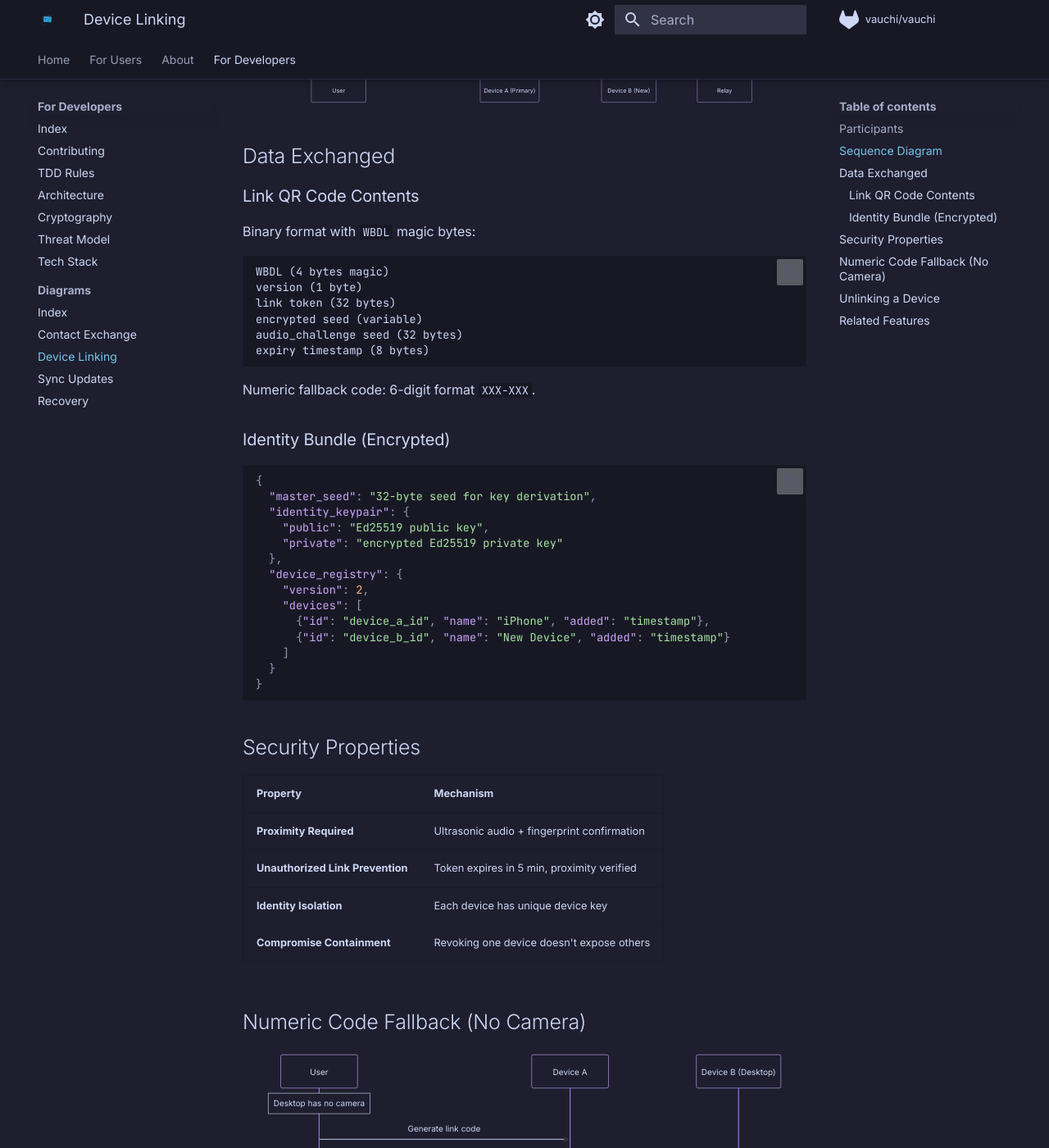
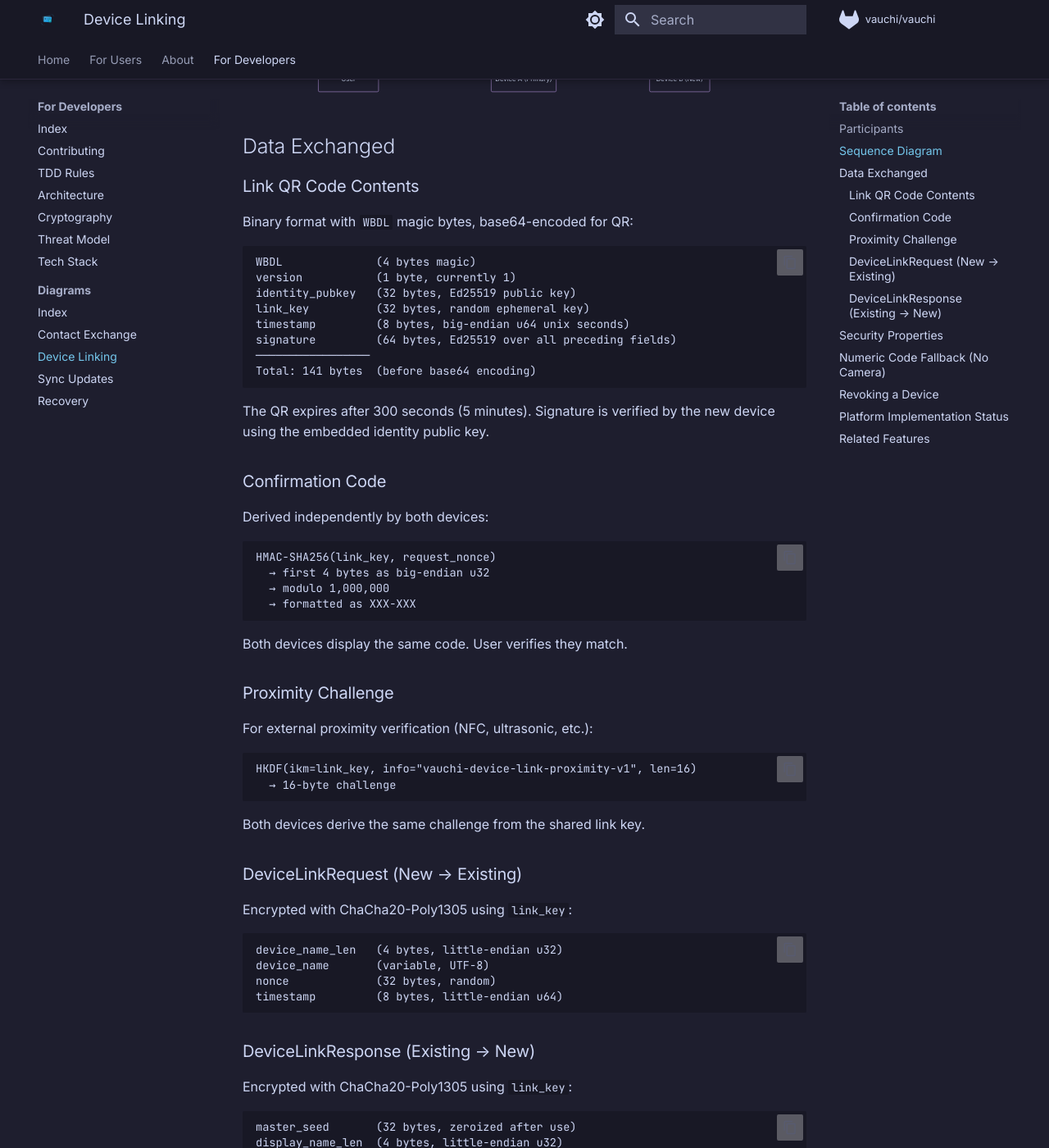
Before and after one commit to vauchi/docs, an MkDocs documentation site: the page built from docs/developers/diagrams/device-linking.md, in a window 1280 px wide and 1400 px high, scrolled down 1753 px. Shown: the whole window at 82% size. Built offline with MkDocs 1.6.1 and Material for MkDocs 9.7.7, drawn with Linux system fonts in a browser that asks for light colours; emoji names are drawn with the system emoji font; comment, search, counter and statistics services are not loaded; some of the changed text lies outside the part shown.

Commit message:
docs: Update device linking documentation to match implementation
- Rewrite developer diagrams to reflect actual WBDL protocol
  (remove incorrect ultrasonic/audio_challenge references)
- Add confirmation code flow, binary format details, and security table
- Update user guide with platform-specific instructions (Desktop, TUI, CLI)
- Add platform support matrix to feature overview
- Document confirmation code verification step in user flows

Co-Authored-By: Claude Opus 4.6 <noreply@anthropic.com>

````diff
--- a/docs/developers/diagrams/device-linking.md
+++ b/docs/developers/diagrams/device-linking.md
@@ -5,14 +5,13 @@
 
 **Interaction Type:** :handshake: **IN-PERSON (Proximity Required)**
 
-User links a new device to their existing identity. The new device receives the full identity and syncs all data. Proximity verification prevents unauthorized remote linking.
+User links a new device to their existing identity. The new device receives the master seed and syncs all data. A confirmation code and proximity verification prevent unauthorized remote linking.
 
 ## Participants
 
 - **User** - Person owning both devices
 - **Device A (Primary)** - Existing device with identity
 - **Device B (New)** - New device to be linked
-- **Relay** - WebSocket relay server
 
 ## Sequence Diagram
 
@@ -22,86 +21,65 @@ sequenceDiagram
     participant U as User
     participant DA as Device A (Primary)
     participant DB as Device B (New)
-    participant R as Relay
 
     Note over U: IN-PERSON: User has both devices physically present
 
-    %% Generate Link Code
-    U->>DA: Settings > Link New Device
+    %% Generate Link QR
+    U->>DA: Settings > Devices > Link New Device
     activate DA
-    DA->>DA: Generate link token (expires 5 min)
-    DA->>DA: Generate device-specific keypair for B
-    DA->>DA: Encrypt identity seed for transfer
-    DA->>DA: Create link QR: WBDL binary [token, encrypted_seed, audio_challenge]
-    DA->>U: Display QR code + numeric fallback (XXX-XXX)
+    DA->>DA: Generate ephemeral link_key (32 bytes)
+    DA->>DA: Sign QR fields with identity Ed25519 key
+    DA->>DA: Create QR: WBDL | version | identity_pubkey | link_key | timestamp | signature
+    DA->>U: Display QR code (expires in 5 minutes)
     deactivate DA
 
     %% New Device Scans
     U->>DB: "Link to Existing Identity"
     activate DB
     DB->>DB: Scan QR code from Device A
-    DB->>DB: Decode link data
-    DB->>DB: Validate token not expired
+    DB->>DB: Validate WBDL magic, version, signature, expiry
+    DB->>DB: Create DeviceLinkRequest (device_name, random nonce, timestamp)
+    DB->>DB: Encrypt request with link_key (ChaCha20-Poly1305)
+    DB->>DA: Send encrypted request
     deactivate DB
 
-    Note over DA,DB: PROXIMITY VERIFICATION
+    Note over DA,DB: CONFIRMATION & PROXIMITY VERIFICATION
 
-    %% Proximity Check
+    %% Confirmation Code
     activate DA
+    DA->>DA: Decrypt request using link_key
+    DA->>DA: Derive confirmation code: HMAC-SHA256(link_key, nonce) → XXX-XXX
+    DA->>U: Show: "Link device 'Device B'? Code: XXX-XXX"
     activate DB
-    DA->>DA: Emit ultrasonic challenge
-    DB->>DB: Detect ultrasonic challenge
-    DB->>DA: Signed response (ultrasonic)
-    DA->>DA: Verify proximity
-    DB->>DB: Verify proximity
-    deactivate DA
+    DB->>DB: Derive same confirmation code from link_key + nonce
+    DB->>U: Show: "Confirmation code: XXX-XXX"
+    U->>U: Verify codes match on both screens
+    U->>DA: Confirm link
+    DA->>DA: Set proximity verified
     deactivate DB
 
     Note over DA,DB: IDENTITY TRANSFER
 
-    %% Key Derivation
-    activate DA
+    %% Build and send response
+    DA->>DA: Derive new device keys from master_seed + device_index
+    DA->>DA: Add Device B to registry, re-sign
+    DA->>DA: Build response: master_seed + display_name + device_index + registry + sync_payload
+    DA->>DA: Encrypt response with link_key (ChaCha20-Poly1305)
+    DA->>DB: Send encrypted response
+    deactivate DA
+
+    %% New device processes
     activate DB
-    DA->>DB: Encrypted identity bundle
-    Note right of DB: Bundle contains:<br/>- Master seed<br/>- Identity keypair<br/>- Device registry
-    DB->>DB: Decrypt identity bundle
-    DB->>DB: Derive device-specific keys
+    DB->>DB: Decrypt response
+    DB->>DB: Extract master_seed, registry, sync_payload
+    DB->>DB: Derive own device keys from master_seed + device_index
     DB->>DB: Store identity locally
-    deactivate DA
-    deactivate DB
-
-    Note over DA,DB: MUTUAL VERIFICATION
-
-    %% Fingerprint Verification
-    activate DA
-    activate DB
-    DA->>U: Show Device B fingerprint: "AB12-CD34-EF56-7890"
-    DB->>U: Show Device A fingerprint: "FE98-BA76-5432-1DCB"
-    U->>DA: Confirm fingerprints match
-    U->>DB: Confirm fingerprints match
-    DA->>DA: Mark Device B as verified
-    DB->>DB: Mark Device A as verified
-    deactivate DA
-    deactivate DB
-
-    Note over DA,R: REMOTE: Sync via Relay
-
-    %% Sync Full State
-    activate DA
-    activate DB
-    DA->>R: Register Device B in device registry
-    R-->>DB: Acknowledge registration
-
-    DA->>R: Push full state (encrypted)
-    Note right of R: State includes:<br/>- Contact card<br/>- All contacts<br/>- Visibility rules<br/>- Settings
-    R-->>DB: Forward encrypted state
-    DB->>DB: Decrypt and store state
-    deactivate DA
+    DB->>DB: Apply sync payload (contacts, card)
     deactivate DB
 
     %% Success
     DA->>U: "Device B linked successfully"
-    DB->>U: "Linked to your identity"
+    DB->>U: "Welcome back, [Your Name]"
 
     Note over DA,DB: Both devices now share the same identity
 ```
@@ -110,46 +88,84 @@ sequenceDiagram
 
 ### Link QR Code Contents
 
-Binary format with `WBDL` magic bytes:
+Binary format with `WBDL` magic bytes, base64-encoded for QR:
 
 ```
-WBDL (4 bytes magic)
-version (1 byte)
-link token (32 bytes)
-encrypted seed (variable)
-audio_challenge seed (32 bytes)
-expiry timestamp (8 bytes)
+WBDL              (4 bytes magic)
+version           (1 byte, currently 1)
+identity_pubkey   (32 bytes, Ed25519 public key)
+link_key          (32 bytes, random ephemeral key)
+timestamp         (8 bytes, big-endian u64 unix seconds)
+signature         (64 bytes, Ed25519 over all preceding fields)
+─────────────────
+Total: 141 bytes  (before base64 encoding)
 ```
 
-Numeric fallback code: 6-digit format `XXX-XXX`.
+The QR expires after 300 seconds (5 minutes). Signature is verified by the new device using the embedded identity public key.
 
-### Identity Bundle (Encrypted)
+### Confirmation Code
 
-```json
-{
-  "master_seed": "32-byte seed for key derivation",
-  "identity_keypair": {
-    "public": "Ed25519 public key",
-    "private": "encrypted Ed25519 private key"
-  },
-  "device_registry": {
-    "version": 2,
-    "devices": [
-      {"id": "device_a_id", "name": "iPhone", "added": "timestamp"},
-      {"id": "device_b_id", "name": "New Device", "added": "timestamp"}
-    ]
-  }
-}
+Derived independently by both devices:
+
+```
+HMAC-SHA256(link_key, request_nonce)
+  → first 4 bytes as big-endian u32
+  → modulo 1,000,000
+  → formatted as XXX-XXX
+```
+
+Both devices display the same code. User verifies they match.
+
+### Proximity Challenge
+
+For external proximity verification (NFC, ultrasonic, etc.):
+
+```
+HKDF(ikm=link_key, info="vauchi-device-link-proximity-v1", len=16)
+  → 16-byte challenge
+```
+
+Both devices derive the same challenge from the shared link key.
+
+### DeviceLinkRequest (New → Existing)
+
+Encrypted with ChaCha20-Poly1305 using `link_key`:
+
+```
+device_name_len   (4 bytes, little-endian u32)
+device_name       (variable, UTF-8)
+nonce             (32 bytes, random)
+timestamp         (8 bytes, little-endian u64)
+```
+
+### DeviceLinkResponse (Existing → New)
+
+Encrypted with ChaCha20-Poly1305 using `link_key`:
+
+```
+master_seed       (32 bytes, zeroized after use)
+display_name_len  (4 bytes, little-endian u32)
+display_name      (variable, UTF-8)
+device_index      (4 bytes, little-endian u32)
+registry_json_len (4 bytes, little-endian u32)
+registry_json     (variable, signed DeviceRegistry)
+sync_payload_len  (4 bytes, little-endian u32)
+sync_payload_json (variable, contacts + card)
 ```
 
 ## Security Properties
 
 | Property | Mechanism |
 |----------|-----------|
-| **Proximity Required** | Ultrasonic audio + fingerprint confirmation |
-| **Unauthorized Link Prevention** | Token expires in 5 min, proximity verified |
-| **Identity Isolation** | Each device has unique device key |
-| **Compromise Containment** | Revoking one device doesn't expose others |
+| **Seed Encryption** | ChaCha20-Poly1305 with ephemeral link_key |
+| **QR Authentication** | Ed25519 signature over QR fields |
+| **Confirmation Code** | HMAC-SHA256(link_key, nonce) displayed on both devices |
+| **Proximity Verification** | HKDF-derived 16-byte challenge; enforced before confirm |
+| **Replay Prevention** | Random 32-byte nonce in each request |
+| **Token Expiry** | QR expires after 5 minutes |
+| **Registry Integrity** | Ed25519 signature over version + device list |
+| **Memory Safety** | Master seed zeroized on Drop |
+| **Device Limit** | Maximum 10 devices per identity |
 
 ## Numeric Code Fallback (No Camera)
 
@@ -157,26 +173,27 @@ Numeric fallback code: 6-digit format `XXX-XXX`.
 sequenceDiagram
     participant U as User
     participant DA as Device A
-    participant DB as Device B (Desktop)
+    participant DB as Device B (Desktop/CLI)
 
-    Note over U: Desktop has no camera
+    Note over U: Device B has no camera
 
     U->>DA: Generate link code
-    DA->>U: Show: "XXX-XXX"
+    DA->>U: Show QR code + data string
 
     U->>DB: "Link to Existing Identity"
-    U->>DB: Enter code: "XXX-XXX"
-    DB->>DA: Request link via relay (using code)
+    U->>DB: Paste data string from Device A
+    DB->>DB: Parse WBDL data, validate signature + expiry
 
-    Note over DA,DB: Fingerprint verification required
-    DA->>U: "Confirm Device B fingerprint: AB12-CD34-EF56-7890"
+    Note over DA,DB: Same confirmation code flow as above
+    DA->>U: "Code: XXX-XXX"
+    DB->>U: "Code: XXX-XXX"
     U->>DA: Confirm
 
-    DA->>DB: Send identity bundle (encrypted)
+    DA->>DB: Encrypted identity bundle
     DB->>DB: Complete linking
 ```
 
-## Unlinking a Device
+## Revoking a Device
 
 ```mermaid
 sequenceDiagram
@@ -185,23 +202,36 @@ sequenceDiagram
     participant DB as Device B
     participant R as Relay
 
-    Note over U: REMOTE: Can unlink from any device
+    Note over U: REMOTE: Can revoke from any device
 
-    U->>DA: Settings > Devices > Remove Device B
-    U->>DA: Confirm removal
+    U->>DA: Settings > Devices > Revoke Device B
+    U->>DA: Confirm revocation
 
     activate DA
-    DA->>DA: Update device registry (remove B)
-    DA->>R: Push updated registry
+    DA->>DA: Mark Device B as revoked in registry
+    DA->>DA: Re-sign registry with identity key
+    DA->>DA: Increment registry version
+    DA->>R: Push updated registry (encrypted)
     R-->>DB: Forward revocation
     DB->>DB: Receive revocation notice
     DB->>DB: Wipe all identity data
     DB->>DB: Return to welcome screen
     deactivate DA
 
-    DA->>U: "Device B removed"
+    DA->>U: "Device B revoked"
     DB->>U: "This device has been unlinked"
 ```
+
+## Platform Implementation Status
+
+| Platform | Status | Notes |
+|----------|--------|-------|
+| **Core API** | Complete | Full protocol with tests |
+| **CLI** | Complete | 7 commands: list, link, join, complete, finish, revoke, info |
+| **Desktop (Tauri)** | Complete | SolidJS UI with QR display, confirmation overlay |
+| **TUI** | Complete | ratatui UI with QR overlay, vim-style navigation |
+| **iOS** | Planned | Awaiting mobile bindings |
+| **Android** | Planned | Awaiting mobile bindings |
 
 ## Related Features
 
````
Also changed, not shown: docs/users/features/multi-device.md (+20 -10 lines), docs/users/guides/multi-device.md (+90 -32 lines).
